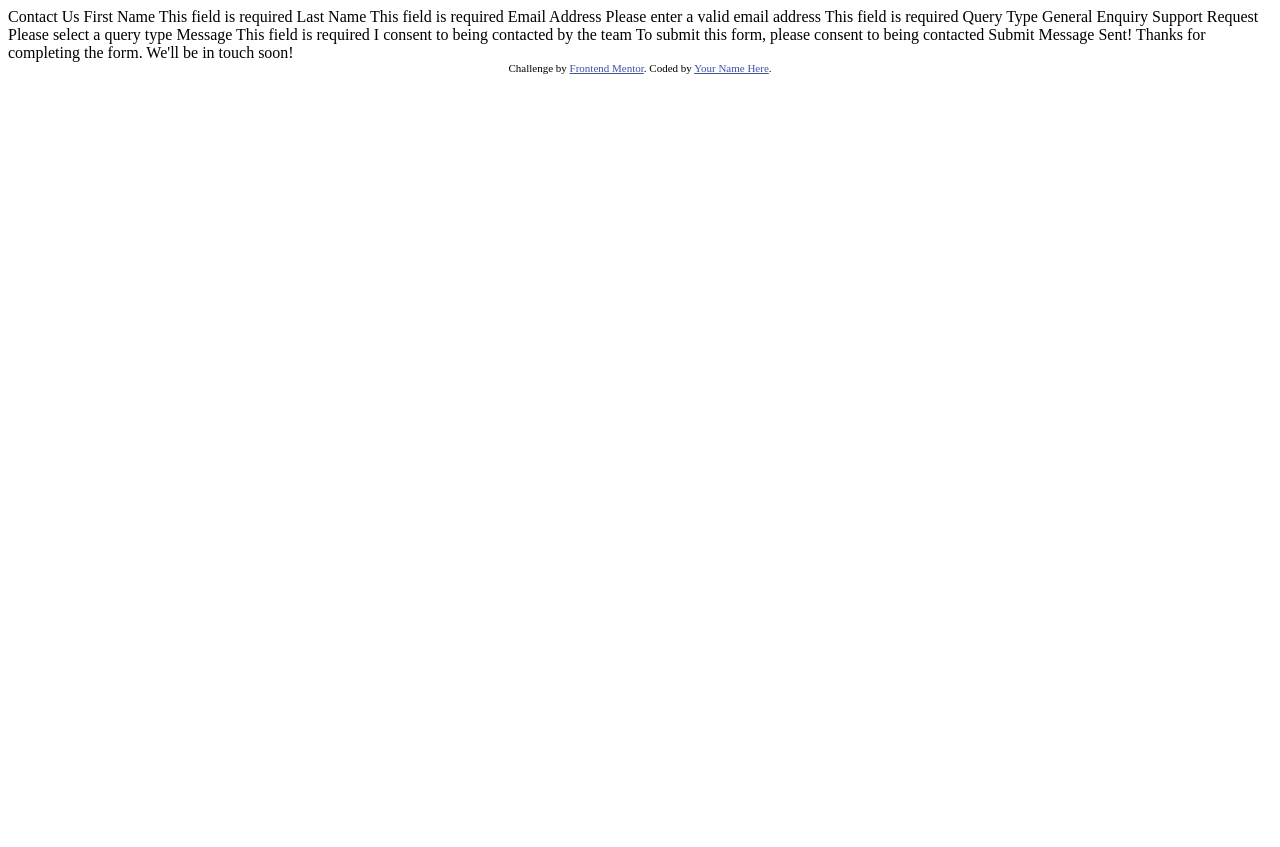
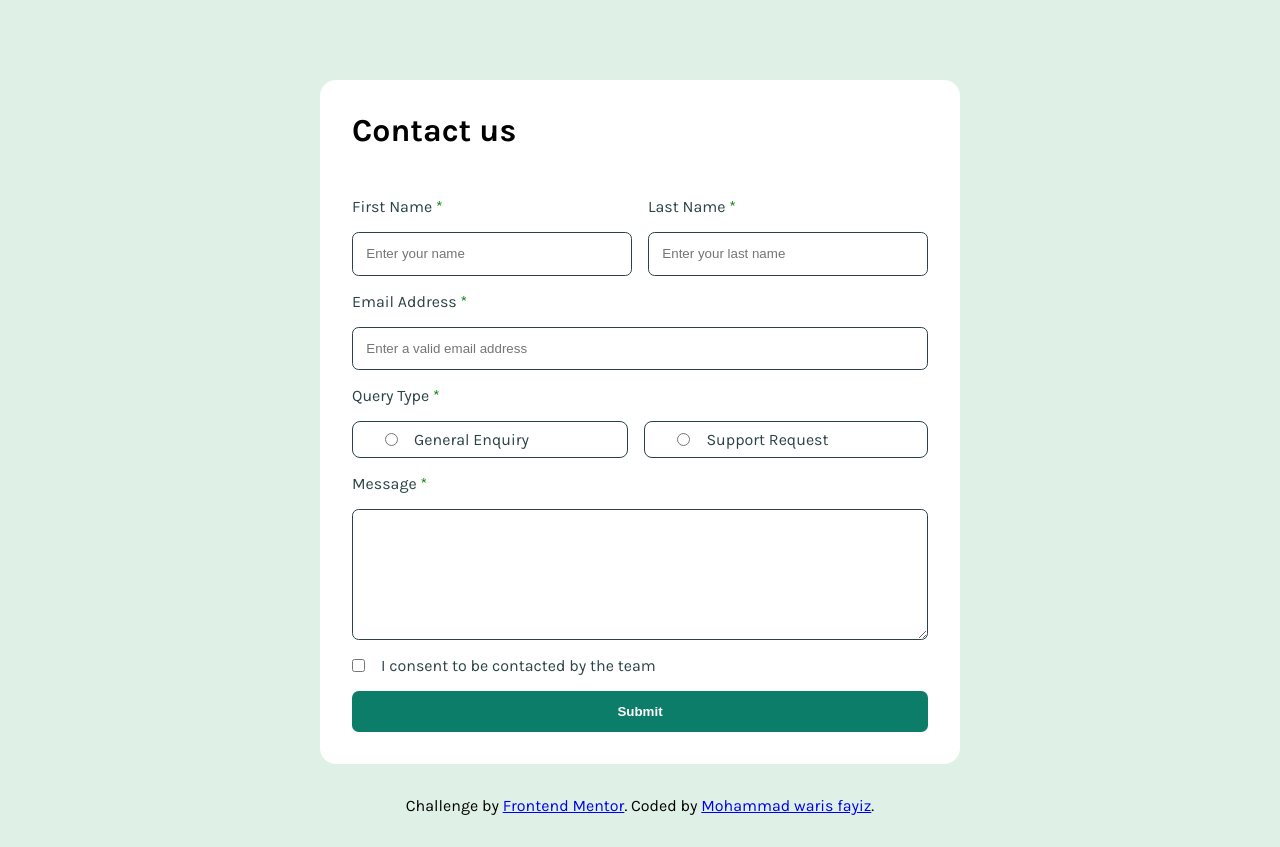
Before and after one commit to fayiz770/contact-form-main, a plain HTML site: page index.html in a window 1280 px wide. Before the commit the page ends 800 px from the top, so only its background shows below. Drawn offline with Linux system fonts and the light colour scheme.

Commit message:
html and css coded

```diff
--- /dev/null
+++ b/index.css
@@ -0,0 +1,151 @@
+* {
+    padding: 0;
+    margin: 0;
+    box-sizing: border-box;
+}
+
+:root {
+    --green-200-lighter: hsl(148, 38%, 91%);
+    --green-600-medium: hsl(169, 82%, 27%);
+    --red: hsl(0, 66%, 54%);
+    --grey-500-medium: hsl(186, 15%, 59%);
+    --grey-900-darker: hsl(187, 24%, 22%);
+    --font-family: 'Karla', sans-serif;
+}
+
+body {
+    background: var(--green-200-lighter);
+    font-family: var(--font-family);
+}
+
+.main {
+    background: white;
+    border-radius: 1em;
+    margin: 2em 1em;
+    padding: 2em;
+    display: flex;
+    flex-direction: column;
+    gap: 3em;
+}
+
+.form {
+    display: flex;
+    flex-direction: column;
+    gap: 1em;
+    color: var(--grey-900-darker);
+}
+
+
+.form > div {
+    display: flex;
+    flex-direction: column;
+    gap: 1em;
+}
+
+input {
+    padding: 1em;
+    border: 1px solid var(--grey-900-darker);
+    border-radius: 0.5em;
+}
+
+.radio {
+    padding: 0.5em 2em;
+    border: 1px solid var(--grey-900-darker);
+    border-radius: 0.5em;
+    display: flex;
+    gap: 1em;
+}
+
+.choice {
+    flex-direction: row !important;
+}
+
+.radios {
+    display: grid;
+    gap: 1em;
+}
+
+textarea {
+    border: 1px solid var(--grey-900-darker);
+    border-radius: 0.5em;
+    padding: 2em;
+    color: var(--grey-900-darker);
+    font-weight: bold;
+}
+
+button {
+    padding: 1em;
+    font-weight: bold;
+    color: white;
+    background: var(--green-600-medium);
+    border: none;
+    border-radius: 0.5em;
+}
+
+footer {
+    padding: 0 2em 2em 2em;
+    text-align: center;
+}
+
+span {
+    color: green;
+}
+
+
+@media (min-width: 768px){
+    .main {
+        margin: 5em auto 2em auto;
+        width: 50%;
+    }
+
+    .form {
+        display: grid;
+        grid-template-areas:
+            'first last'
+            'email email'
+            'query query'
+            'message message'
+            'choice choice'
+            'submit submit'
+        ;
+    }
+
+    .radios {
+        display: flex;
+        gap: 1em;
+    }
+
+    .radios > div {
+        display: flex;
+        flex-grow: 1;
+    }
+
+    .first-name {
+        grid-area: first;
+    }
+
+    .last-name {
+        grid-area: last;
+    }
+
+    .email {
+        grid-area: email;
+    }
+
+    .query {
+        grid-area: query;
+    }
+
+    .message {
+        grid-area: message;
+    }
+
+    .choice {
+        grid-area: choice;
+    }
+
+    .submit {
+        grid-area: submit;
+    }
+
+}
--- a/index.html
+++ b/index.html
@@ -3,19 +3,78 @@
 <head>
   <meta charset="UTF-8">
   <meta name="viewport" content="width=device-width, initial-scale=1.0"> <!-- displays site properly based on user's device -->
+  <link rel="stylesheet" href="index.css">
+  <link href="https://fonts.googleapis.com/css2?family=Karla:ital,wght@0,200..800;1,200..800&display=swap" rel="stylesheet">
 
   <link rel="icon" type="image/png" sizes="32x32" href="./assets/images/favicon-32x32.png">
 
-  <title>Frontend Mentor | Contact form</title>
-
-  <!-- Feel free to remove these styles or customise in your own stylesheet 👍 -->
-  <style>
-    .attribution { font-size: 11px; text-align: center; }
-    .attribution a { color: hsl(228, 45%, 44%); }
-  </style>
+  <title>Frontend Mentor | Contact form by waris</title>
 </head>
 <body>
+  <main class="main">
+    <h1 class="title">Contact us</h1>
+    <form id="form" class="form">
+      <div class="first-name">
+        <label for="first-name">First Name <span class="span">*</span></label>
+        <input
+          type="text"
+          name="first-name"
+          id="first-name"
+          placeholder="Enter your name"
+          minlength="3"
+          maxlength="20"
+          required
+          >
+      </div>
+      <div class="last-name">
+        <label for="last-name">Last Name <span class="span">*</span></label>
+        <input
+          type="text"
+          name="last-name"
+          id="last-name"
+          placeholder="Enter your last name"
+          minlength="3"
+          maxlength="20"
+          required
+          >
+      </div>
+      <div class="email">
+        <label for="email">Email Address <span class="span">*</span></label>
+        <input
+          type="email"
+          name="email"
+          id="email"
+          placeholder="Enter a valid email address"
+          required
+          >
+      </div>
+      <div class="query">
+        <label for="query">Query Type <span class="span">*</span></label>
+        <div class="radios">
+          <div class="radio">
+            <input type="radio" name="query" id="general-query">
+            <label for="general-query">General Enquiry</label>
+          </div>
+          <div class="radio">
+            <input type="radio" name="query" class="query" id="support-request">
+            <label for="support-request">Support Request</label>
+          </div>
+        </div>
+      </div>
+      <div class="message">
+        <label for="message">Message <span>*</span></label>
+        <textarea name="message" id="message" rows="5"></textarea>
+      </div>
+      <div class="choice">
+        <input type="checkbox" name="check" id="check" name="check">
+        <label for="check">I consent to be contacted by the team</label>
+      </div>
 
+      <button type="submit" class="submit">Submit</button>
+    </form>
+  </main>
+
+<!--
   Contact Us
 
   First Name
@@ -42,11 +101,11 @@
   Submit
 
   Message Sent!
-  Thanks for completing the form. We'll be in touch soon!
+  Thanks for completing the form. We'll be in touch soon! -->
 
-  <div class="attribution">
+  <footer class="attribution">
     Challenge by <a href="https://www.frontendmentor.io?ref=challenge">Frontend Mentor</a>.
-    Coded by <a href="#">Your Name Here</a>.
-  </div>
+    Coded by <a href="#">Mohammad waris fayiz</a>.
+  </footer>
 </body>
 </html>
```
